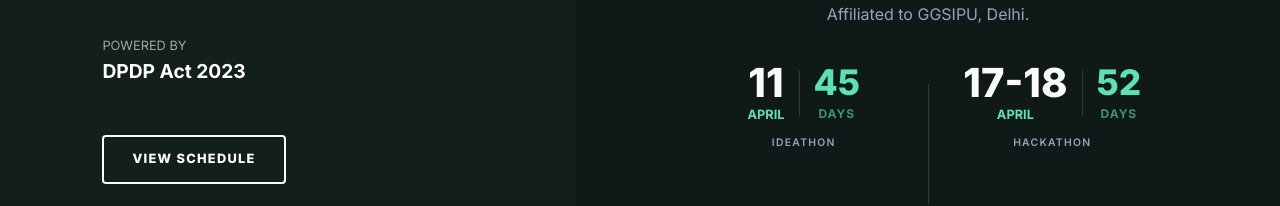
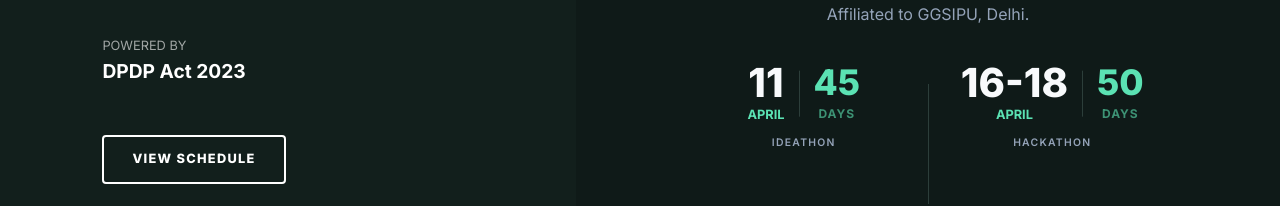
Before and after one commit to Shashankg27/IT-Hackathon, a Next.js app in the folder frontend/: page / in a window 1280 px wide. Shown: the part 487-693 px from the top of the page. Built offline with nearby package versions, Linux system fonts and the light colour scheme.

Commit message:
Sponsors, time

```diff
--- a/frontend/app/components/Hero.tsx
+++ b/frontend/app/components/Hero.tsx
@@ -223,7 +223,7 @@ function CountdownTimer({
 }
 
 const IDEATHON_DATE = new Date('2026-04-11T09:00:00+05:30');
-const HACKATHON_DATE = new Date('2026-04-18T09:00:00+05:30');
+const HACKATHON_DATE = new Date('2026-04-16T09:00:00+05:30');
 
 export default function Hero() {
 
@@ -371,7 +371,7 @@ export default function Hero() {
 
             <div style={{ width: 1, height: 120, backgroundColor: '#2C3E3A', marginTop: 8 }} />
 
-            <CountdownTimer targetDate={HACKATHON_DATE} label="HACKATHON" dayNum="17-18" month="APRIL" />
+            <CountdownTimer targetDate={HACKATHON_DATE} label="HACKATHON" dayNum="16-18" month="APRIL" />
           </div>
         </div>
       </div>
--- a/frontend/app/components/Sponsors.tsx
+++ b/frontend/app/components/Sponsors.tsx
@@ -49,6 +49,11 @@ const sponsors = [
     logo: '/sponsors/math-masters-of-rohini-&-pitampura.png',
     link: '#',
     logoBackground: true,
+  },
+  {
+    name: 'Smaaash',
+    logo: '/sponsors/smaash-logo.webp',
+    link: '#',
   }
 ];
 
```
Also changed, not shown: frontend/public/sponsors/smaash-logo.webp (added).
